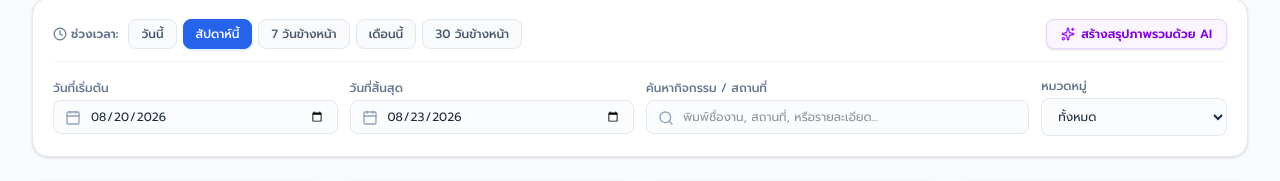
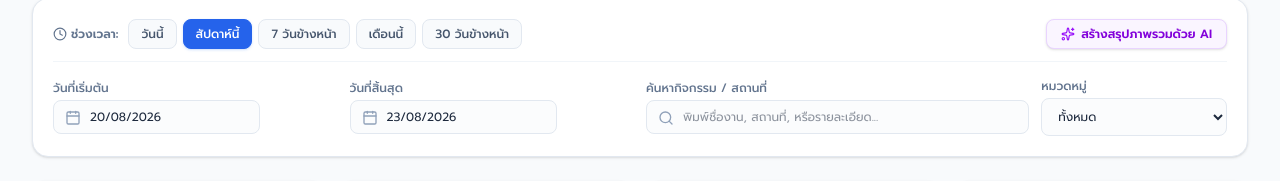
Before and after one commit to sahakoncoopsatun-crypto/calendar_agenda_dashboard, a React (Vite) app: page / in a window 1280 px wide. Shown: the part 91-272 px from the top of the page. Built offline with nearby package versions, Linux system fonts and the light colour scheme; no server answers.

Commit message:
Add files via upload

```diff
--- a/package.json
+++ b/package.json
@@ -14,6 +14,7 @@
     "date-fns": "^4.4.0",
     "lucide-react": "^1.33.0",
     "react": "^19.2.8",
+    "react-datepicker": "^9.1.0",
     "react-dom": "^19.2.8",
     "react-router-dom": "^7.18.2"
   },
@@ -21,6 +22,7 @@
     "@tailwindcss/postcss": "^4.3.3",
     "@types/node": "^24.13.3",
     "@types/react": "^19.2.17",
+    "@types/react-datepicker": "^6.2.0",
     "@types/react-dom": "^19.2.3",
     "@vitejs/plugin-react": "^6.0.4",
     "autoprefixer": "^10.5.4",
--- a/src/components/dashboard/FilterToolbar.tsx
+++ b/src/components/dashboard/FilterToolbar.tsx
@@ -1,5 +1,10 @@
 import React from 'react';
 import { Clock, Sparkles, Calendar, Search } from 'lucide-react';
+import DatePicker, { registerLocale } from 'react-datepicker';
+import { th } from 'date-fns/locale/th';
+import 'react-datepicker/dist/react-datepicker.css';
+
+registerLocale('th', th);
 
 interface FilterToolbarProps {
   startDate: string;
@@ -72,10 +77,18 @@ export const FilterToolbar: React.FC<FilterToolbarProps> = ({
         <div className="lg:col-span-3">
           <label className="block text-xs font-medium text-slate-500 mb-1">วันที่เริ่มต้น</label>
           <div className="relative">
-            <input
-              type="date"
-              value={startDate}
-              onChange={(e) => onStartDateChange(e.target.value)}
+            <DatePicker
+              selected={new Date(startDate + 'T00:00:00')}
+              onChange={(date: Date | null) => {
+                if (date) {
+                  const y = date.getFullYear();
+                  const m = String(date.getMonth() + 1).padStart(2, '0');
+                  const d = String(date.getDate()).padStart(2, '0');
+                  onStartDateChange(`${y}-${m}-${d}`);
+                }
+              }}
+              locale="th"
+              dateFormat="dd/MM/yyyy"
               className="w-full pl-9 pr-3 py-2 text-xs border border-slate-200 rounded-lg focus:ring-2 focus:ring-brand-500 focus:border-brand-500 text-slate-800 bg-slate-50/50"
             />
             <Calendar className="w-4 h-4 text-slate-400 absolute left-3 top-2.5" />
@@ -86,10 +99,19 @@ export const FilterToolbar: React.FC<FilterToolbarProps> = ({
         <div className="lg:col-span-3">
           <label className="block text-xs font-medium text-slate-500 mb-1">วันที่สิ้นสุด</label>
           <div className="relative">
-            <input
-              type="date"
-              value={endDate}
-              onChange={(e) => onEndDateChange(e.target.value)}
+            <DatePicker
+              selected={new Date(endDate + 'T00:00:00')}
+              onChange={(date: Date | null) => {
+                if (date) {
+                  const y = date.getFullYear();
+                  const m = String(date.getMonth() + 1).padStart(2, '0');
+                  const d = String(date.getDate()).padStart(2, '0');
+                  onEndDateChange(`${y}-${m}-${d}`);
+                }
+              }}
+              locale="th"
+              dateFormat="dd/MM/yyyy"
+              minDate={new Date(startDate + 'T00:00:00')}
               className="w-full pl-9 pr-3 py-2 text-xs border border-slate-200 rounded-lg focus:ring-2 focus:ring-brand-500 focus:border-brand-500 text-slate-800 bg-slate-50/50"
             />
             <Calendar className="w-4 h-4 text-slate-400 absolute left-3 top-2.5" />
```
